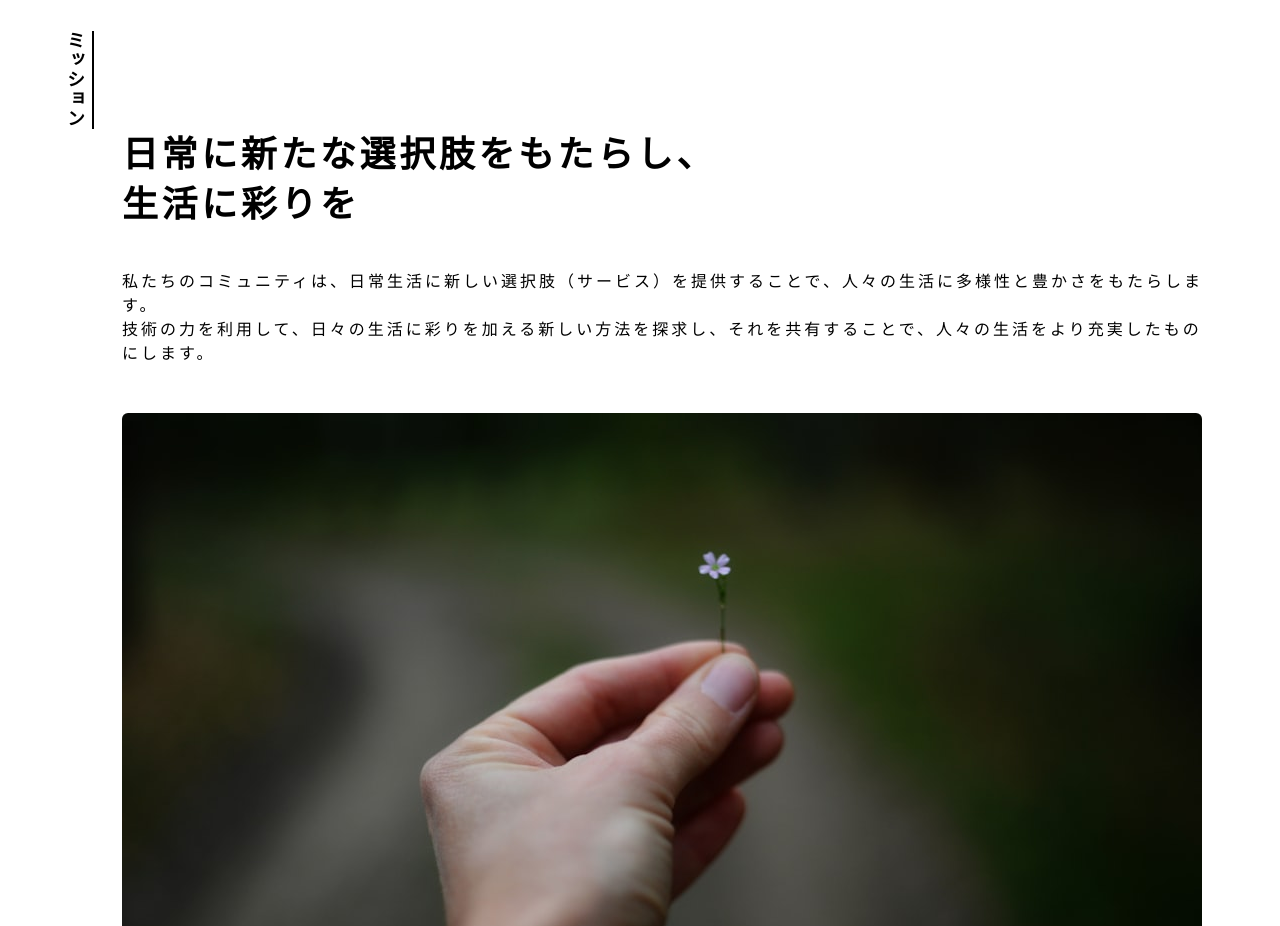
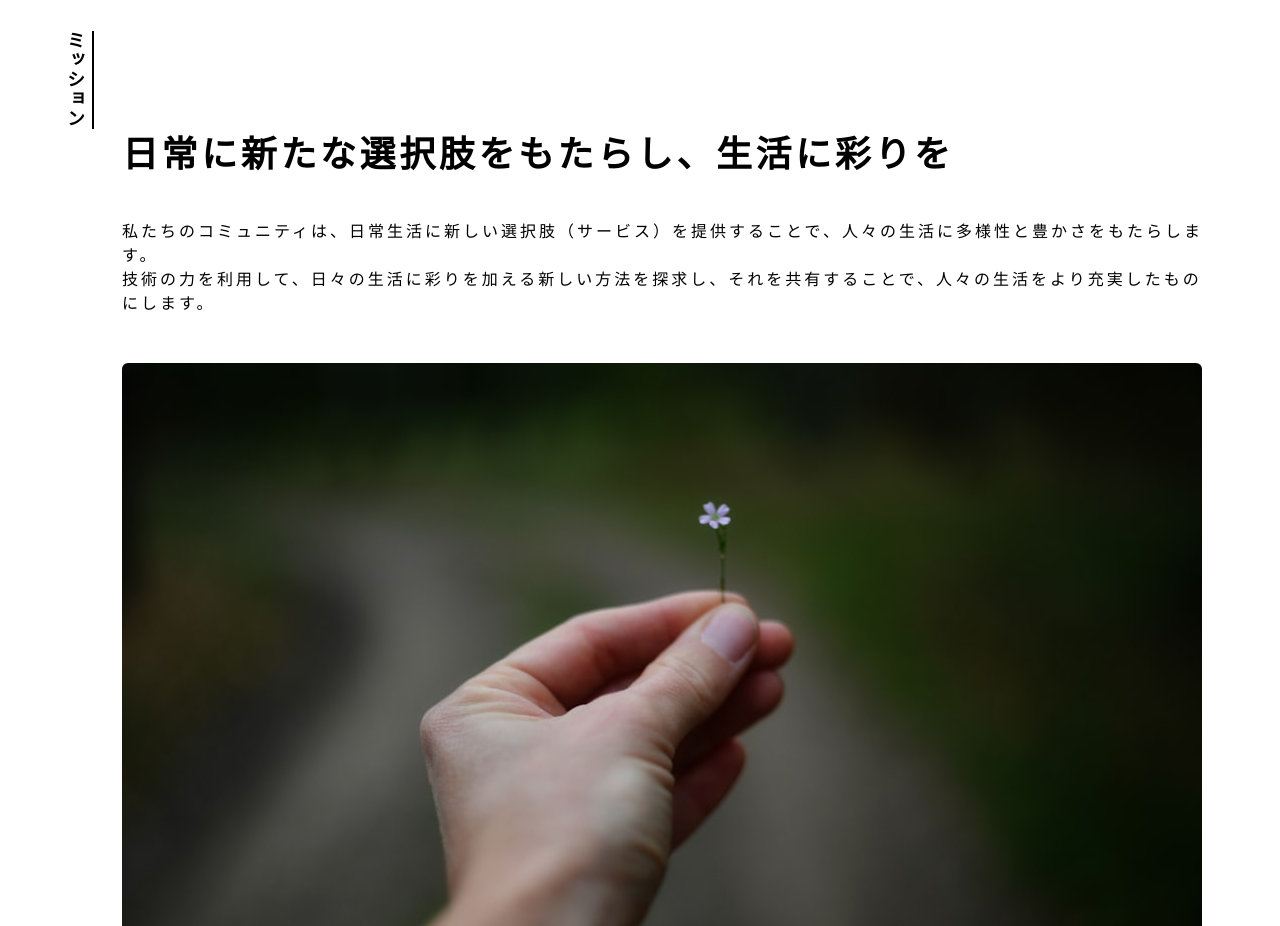
Before and after one commit to SomaTakata/tech-nova, a Next.js app: page /about in a window 1280 px wide. Shown: the part 2040-2966 px from the top of the page. Built offline with nearby package versions, Linux system fonts and the light colour scheme.

Commit message:
AboutSectionのミッションの文言変更

```diff
--- a/src/app/(show)/(un-contact)/about/page.tsx
+++ b/src/app/(show)/(un-contact)/about/page.tsx
@@ -20,7 +20,7 @@ export default function About() {
       <AboutSection
         title="ミッション"
         id="mission"
-        heading={`日常に新たな選択肢をもたらし、\n生活に彩りを`}
+        heading={`日常に新たな選択肢をもたらし、生活に彩りを`}
         description={`私たちのコミュニティは、日常生活に新しい選択肢（サービス）を提供することで、人々の生活に多様性と豊かさをもたらします。\n技術の力を利用して、日々の生活に彩りを加える新しい方法を探求し、それを共有することで、人々の生活をより充実したものにします。`}
         image={missionImage}
         showButton={false}
```
